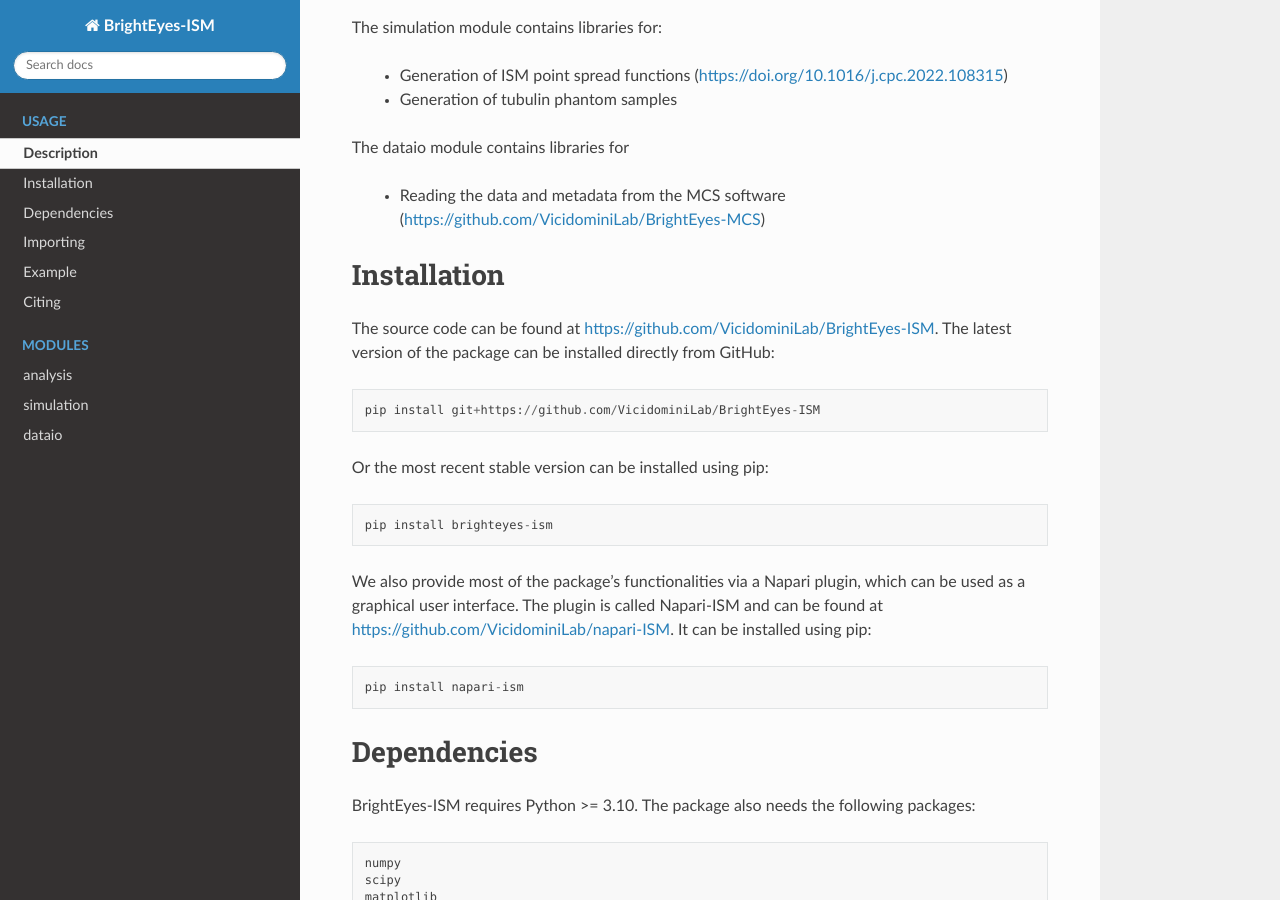
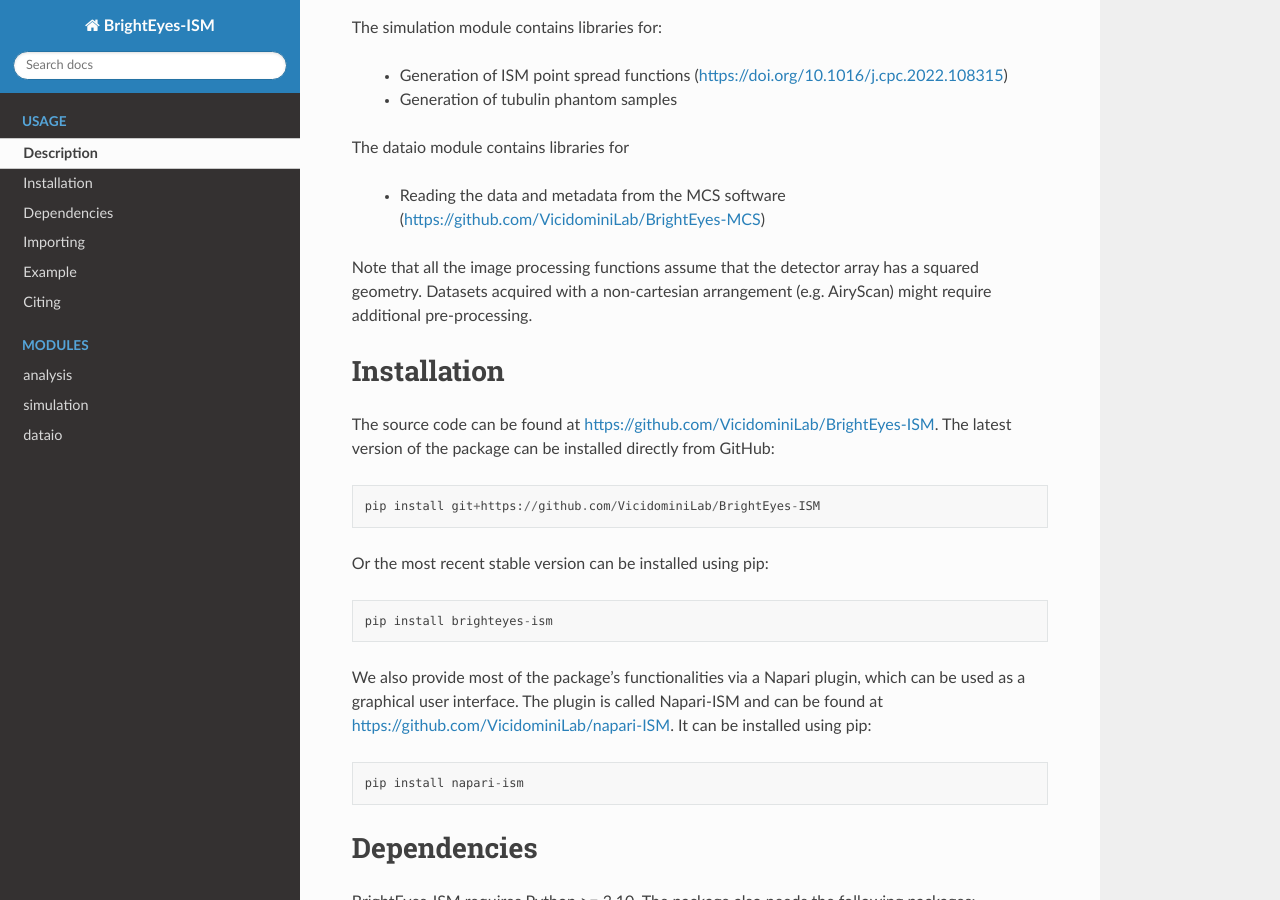
Before and after one commit to VicidominiLab/BrightEyes-ISM, a Sphinx documentation site: the page built from docs/source/installation.rst, in a window 1280 px wide and 900 px high, scrolled down 384 px. Built offline with Sphinx 7.4.7 and the Read the Docs theme 2.0.0, drawn with Linux system fonts in a browser that asks for light colours.

Commit message:
Update installation.rst

```diff
--- a/docs/source/installation.rst
+++ b/docs/source/installation.rst
@@ -18,6 +18,10 @@
 The dataio module contains libraries for
 
     * Reading the data and metadata from the MCS software (https://github.com/VicidominiLab/BrightEyes-MCS)
+
+
+Note that all the image processing functions assume that the detector array has a squared geometry.
+Datasets acquired with a non-cartesian arrangement (e.g. AiryScan) might require additional pre-processing.
 
 Installation
 ===============================
```
